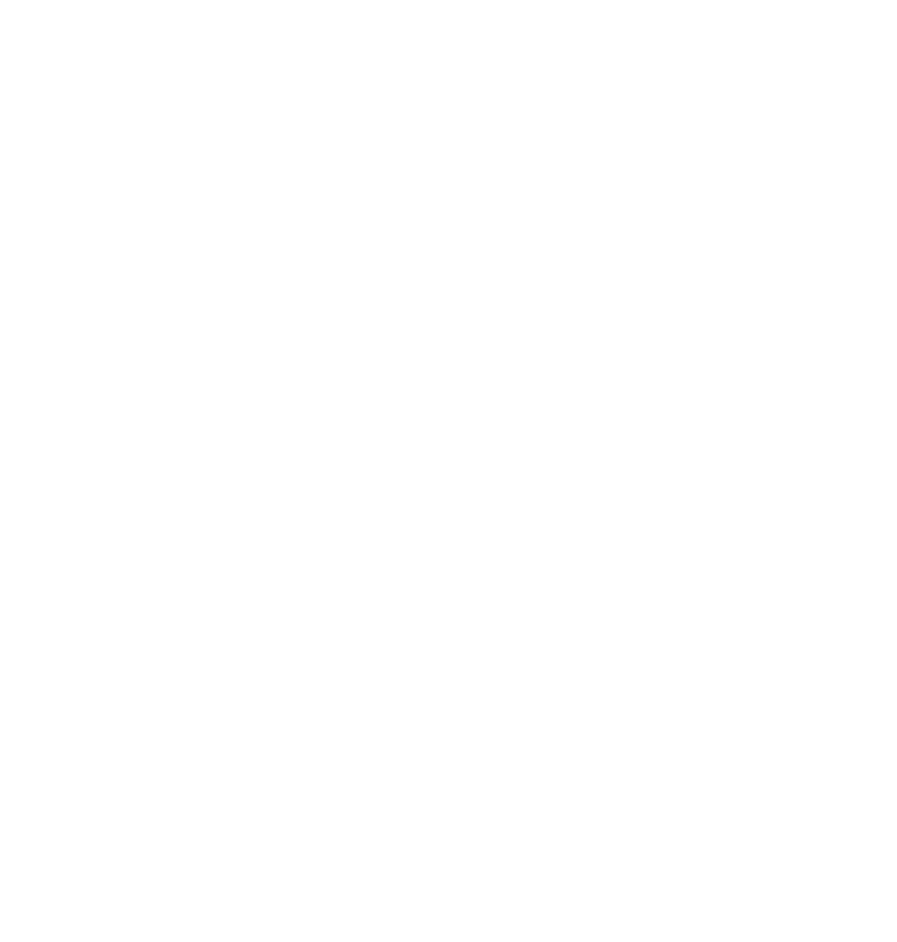
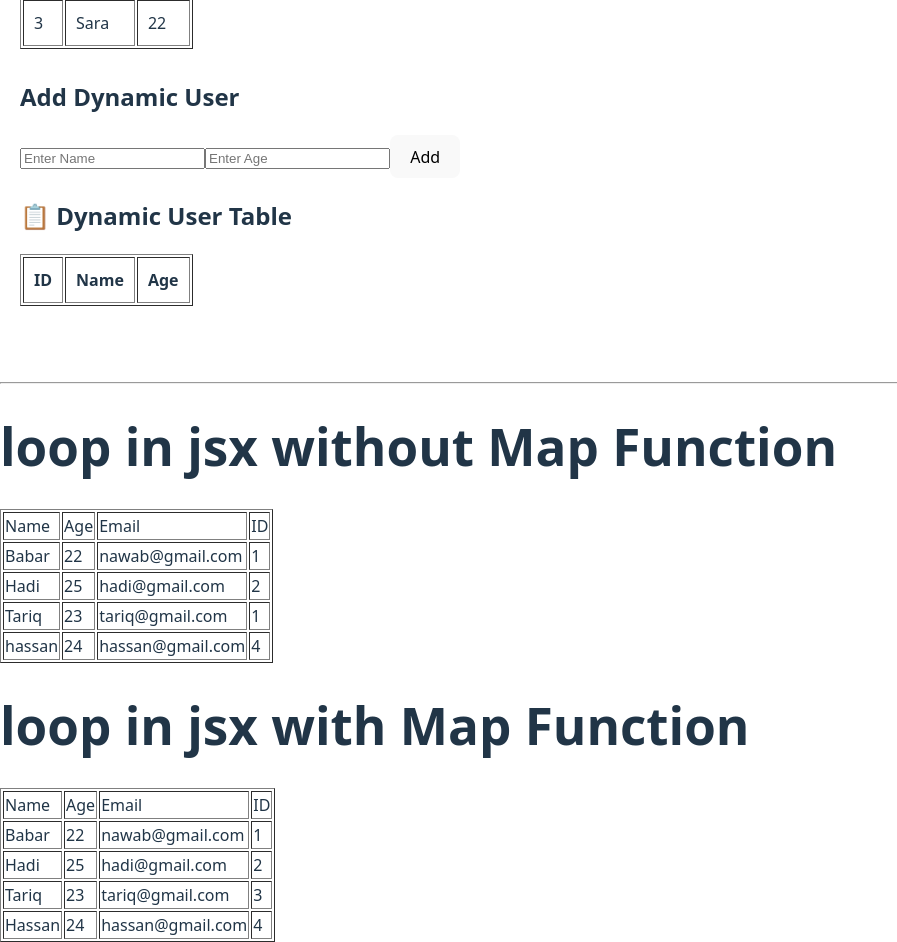
Before and after one commit to Babarnawaz123/Props_React, a React (Vite) app in the folder props_React/: page / in a window 1280 px wide. Shown: the part 2760-3702 px from the top of the page, without its empty margins (0-897 px from the left). Before the commit the page ends 2507 px from the top, so only its background shows below. Built offline with nearby package versions, Linux system fonts and the light colour scheme.

Commit message:
Loop in JSX with map function
I learn to use use map method of array and display data in the table

```diff
--- a/props_React/src/App.jsx
+++ b/props_React/src/App.jsx
@@ -4,6 +4,8 @@
 import { useState } from 'react';
 import Skill from './Skill';
 import Radio_dropDown from './radio_dropDown';
+import Table_map from './table_map';
+import Sample_table from './Sample_table';
 function App() {    {/*this user tag will give data to user.jsx props*/}
 const [val,setVal] = useState("")
 const [Name,setName] = useState("")
@@ -55,8 +57,11 @@
 {/*Handle Checkboxes, Get value from checkboxes */}
 
 <Radio_dropDown/>
-
-
+<hr />
+<Table_map/>
+<br /><br />
+<hr />
+<Sample_table/>
 </div>
 
 
--- /dev/null
+++ b/props_React/src/Sample_table.jsx
@@ -0,0 +1,99 @@
+function Sample_table() {
+
+const UserData = [
+  {
+    name: "Babar",
+    age: 22,
+    email: "nawab@gmail.com",
+    id: 1
+  },
+  {
+    name: "Hadi",
+    age: 25,
+    email: "hadi@gmail.com",
+    id: 2
+  },
+  {
+    name: "Tariq",
+    age: 23,
+    email: "tariq@gmail.com",
+    id: 3
+  }
+  ,
+  {
+    name: "Hassan",
+    age: 24,
+    email: "hassan@gmail.com",
+    id: 4
+  }
+];
+return (
+<div>
+<h1>
+  loop in jsx without Map Function
+</h1>
+<table border="1">
+  <thead>
+  <tr>
+    <td>Name</td>
+    <td>Age</td>
+    <td>Email</td>
+    <td>ID</td>
+  </tr>
+  </thead>
+  <tbody>
+    <tr>
+    <td>Babar</td>
+    <td>22</td>
+    <td>nawab@gmail.com</td>
+    <td>1</td>
+  </tr>
+    <tr>
+    <td>Hadi</td>
+    <td>25</td>
+    <td>hadi@gmail.com</td>
+    <td>2</td>
+  </tr>
+    <tr>
+    <td>Tariq</td>
+    <td>23</td>
+    <td>tariq@gmail.com</td>
+    <td>1</td>
+  </tr>
+    <tr>
+    <td>hassan</td>
+    <td>24</td>
+    <td>hassan@gmail.com</td>
+    <td>4</td>
+  </tr>
+  </tbody>
+</table>
+<h1>loop in jsx with Map Function</h1>
+<table border="1">
+  <thead>
+      <tr>
+        <td>Name</td>
+        <td>Age</td>
+        <td>Email</td>
+        <td>ID</td>
+      </tr>
+  </thead>
+  <tbody>       {/*<Map Function> */}
+    {UserData.map((user) => (
+      <tr key={user.id}>
+        <td>{user.name}</td>
+        <td>{user.age}</td>
+        <td>{user.email}</td>
+        <td>{user.id}</td>
+      </tr>
+    ))}
+  </tbody>
+</table>
+</div>
+
+
+)
+
+
+}
+export default Sample_table;
--- /dev/null
+++ b/props_React/src/Table_map.jsx
@@ -0,0 +1,96 @@
+import { useState } from "react";
+
+function Table_map() {
+  // Static data
+  const staticUsers = [
+    { id: 1, name: "Babar", age: 25 },
+    { id: 2, name: "Ali", age: 30 },
+    { id: 3, name: "Sara", age: 22 },
+  ];
+
+  // Dynamic data
+  const [users, setUsers] = useState([]);
+  const [name, setName] = useState("");
+  const [age, setAge] = useState("");
+
+  const addUser = (e) => {
+    e.preventDefault();
+    if (!name || !age) return;
+
+    const newUser = {
+      id: users.length + 1,
+      name,
+      age,
+    };
+
+    setUsers([...users, newUser]);  // spread operator to add new user
+    setName("");
+    setAge("");
+  };
+
+  return (
+    <div style={{ padding: "20px" }}>
+      {/* Static table */}
+      <h2>📋 Static User Table</h2>
+      <table border="1" cellPadding="10">
+        <thead>
+          <tr>
+            <th>ID</th>
+            <th>Name</th>
+            <th>Age</th>
+          </tr>
+        </thead>
+        <tbody>
+          {staticUsers.map((user) => (
+            <tr key={user.id}>
+              <td>{user.id}</td>
+              <td>{user.name}</td>
+              <td>{user.age}</td>
+            </tr>
+          ))}
+        </tbody>
+      </table>
+
+      {/* Form for dynamic data */}
+      <h2 style={{ marginTop: "30px" }}> Add Dynamic User</h2>
+      <form onSubmit={addUser}>
+        <input
+          type="text"
+          placeholder="Enter Name"
+          value={name}
+          onChange={(e) => setName(e.target.value)}
+        />
+        <input
+          type="number"
+          placeholder="Enter Age"
+          value={age}
+          onChange={(e) => setAge(e.target.value)}
+        />
+        <button type="submit">Add</button>
+      </form>
+
+      {/* Dynamic table */}
+      <h2>📋 Dynamic User Table</h2>
+      <table border="1" cellPadding="10">
+        <thead>
+          <tr>
+            <th>ID</th>
+            <th>Name</th>
+            <th>Age</th>
+          </tr>
+        </thead>
+        <tbody>
+          {users.map((user) => (
+            <tr key={user.id}>
+              <td>{user.id}</td>
+              <td>{user.name}</td>
+              <td>{user.age}</td>
+            </tr>
+          ))}
+        </tbody>
+      </table>
+    </div>
+  );
+}
+
+export default Table_map;
```
